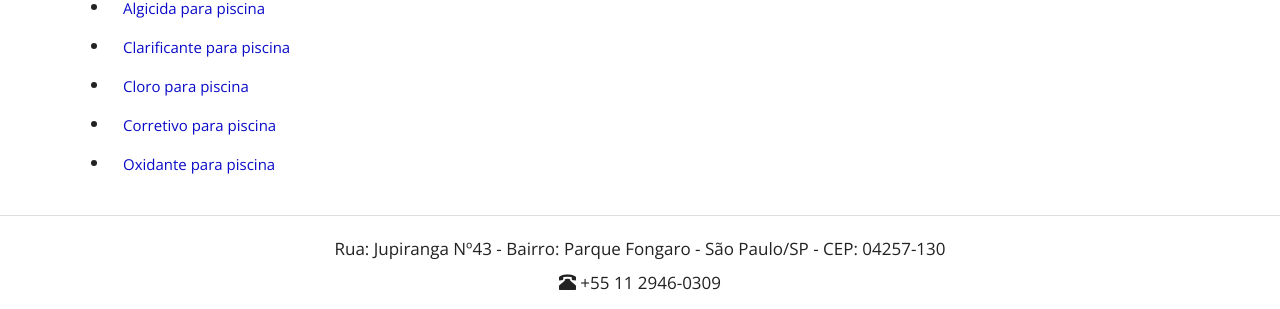
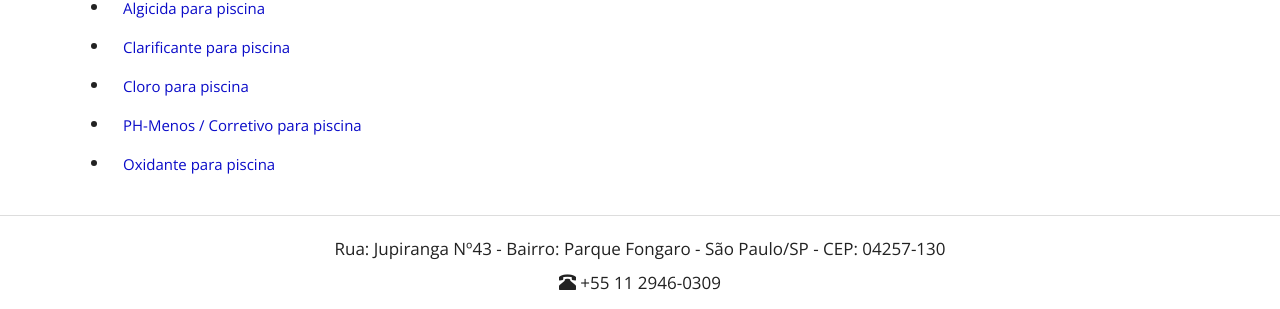
Before and after one commit to purewaterefluentes/purewaterefluentes.github.io, a Jekyll site: the page built from produtos/index.md, in a window 1280 px wide and 900 px high, scrolled down 1804 px. Shown: the part 560-869 px from the top of the window. Built offline with Jekyll 4.4.1, drawn with Linux system fonts in a browser that asks for light colours; nearby versions of some CDN libraries; library files that are not in the unit come from our copies.

Commit message:
Update index.md

```diff
--- a/produtos/index.md
+++ b/produtos/index.md
@@ -64,5 +64,5 @@ robots: follow
 - [Algicida para piscina](algicida-para-piscina.html){:.btn .btn-link}
 - [Clarificante para piscina](clarificante-para-piscina.html){:.btn .btn-link}
 - [Cloro para piscina](cloro-para-piscina.html){:.btn .btn-link}
-- [Corretivo para piscina](corretivo-para-piscina.html){:.btn .btn-link}
+- [PH-Menos / Corretivo para piscina](ph-menos-corretivo-para-piscina.html){:.btn .btn-link}
 - [Oxidante para piscina](Oxidante-para-piscina.html){:.btn .btn-link}
```
